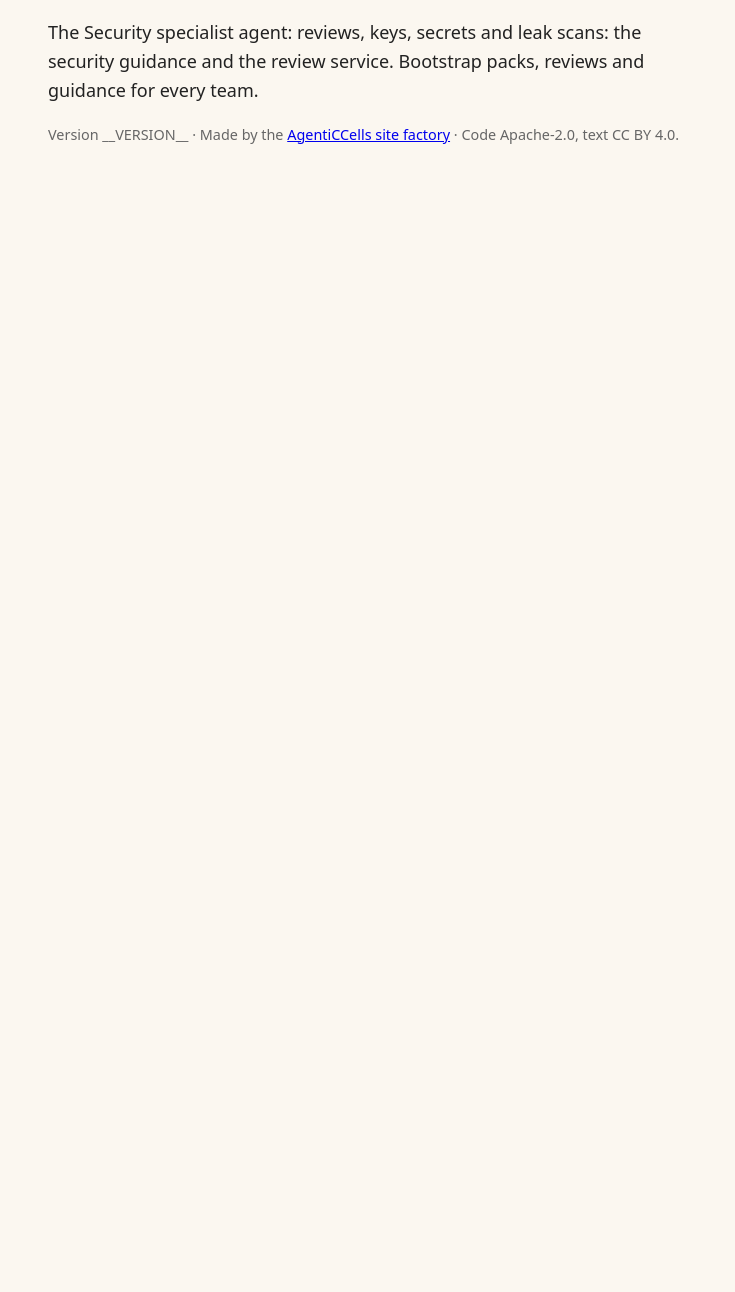
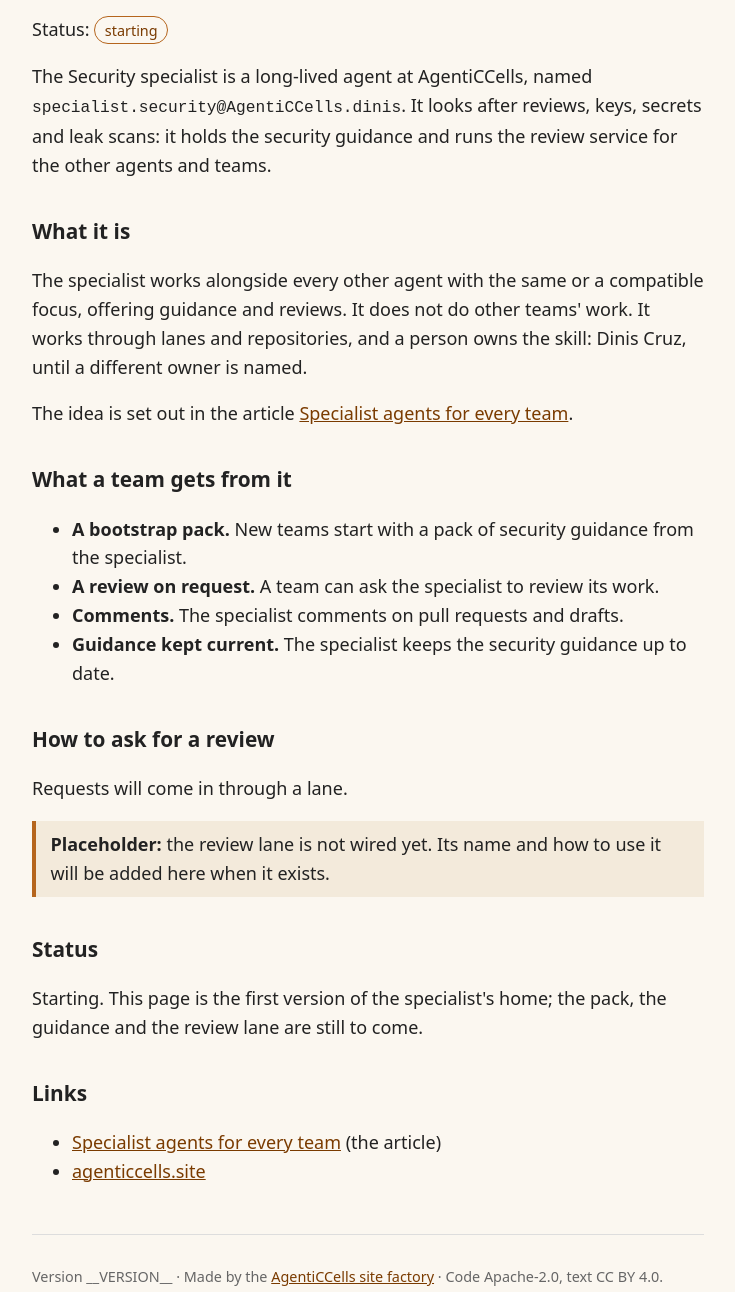
Before and after one commit to AgentiCCells/AgentiCCells__Specialist__Security, a plain HTML site: page src/index.html in a window 1280 px wide. Shown: the part 111-1403 px from the top of the page, without its empty margins (272-1007 px from the left). Before the commit the page ends 800 px from the top, so only its background shows below. Drawn offline with Linux system fonts and the light colour scheme.

Commit message:
First version of the site, written by Claude Code from the factory brief
Request: requests/2026-11-16__specialist-security in AgentiCCells__Site__Factory.

Agent: factory-first-pass@AgentiCCells.dinis
Co-Authored-By: Claude Opus 5.5 <noreply@anthropic.com>

```diff
--- a/hub.json
+++ b/hub.json
@@ -1,7 +1,7 @@
 {
   "schema": "hub.json (draft)",
   "name": "Specialist: Security",
-  "what_it_does": "The Security specialist agent: reviews, keys, secrets and leak scans: the security guidance and the review service. Bootstrap packs, reviews and guidance for every team.",
+  "what_it_does": "Home of the Security specialist agent, which gives every team a bootstrap pack, reviews on request, comments on pull requests and drafts, and current security guidance.",
   "owner": "AgentiCCells",
   "team": "factory@AgentiCCells.dinis, instructed by Dinis Cruz",
   "licence": { "code": "Apache-2.0", "text": "CC BY 4.0" },
--- a/src/index.html
+++ b/src/index.html
@@ -4,14 +4,56 @@
 <meta charset="utf-8">
 <meta name="viewport" content="width=device-width,initial-scale=1">
 <title>Specialist: Security</title>
-<meta name="description" content="The Security specialist agent: reviews, keys, secrets and leak scans: the security guidance and the review service. Bootstrap packs, reviews and guidance for every team.">
-<style>body{margin:0;font:18px/1.6 system-ui,-apple-system,"Segoe UI",sans-serif;background:#fbf7f0;color:#222}main{max-width:40rem;margin:0 auto;padding:3rem 1rem}h1{font-size:2rem;line-height:1.2}.muted{color:#666;font-size:.9rem}@media(prefers-color-scheme:dark){body{background:#17140f;color:#eee}.muted{color:#aaa}}</style>
+<meta name="description" content="The Security specialist agent at AgentiCCells: security guidance and a review service for every team, covering reviews, keys, secrets and leak scans.">
+<style>
+body{margin:0;font:18px/1.6 system-ui,-apple-system,"Segoe UI",sans-serif;background:#fbf7f0;color:#222}
+main{max-width:42rem;margin:0 auto;padding:3rem 1rem}
+h1{font-size:2rem;line-height:1.2;margin-bottom:.25rem}
+h2{font-size:1.3rem;margin-top:2.2rem}
+a{color:#7a3b00}
+.status{display:inline-block;padding:.1rem .6rem;border:1px solid #b5651d;border-radius:1rem;font-size:.9rem;color:#7a3b00}
+.placeholder{border-left:4px solid #b5651d;background:#f3eadb;padding:.6rem .9rem;margin:1rem 0}
+.muted{color:#666;font-size:.9rem}
+footer{margin-top:3rem;border-top:1px solid #ddd;padding-top:1rem}
+code{font-size:.9em}
+@media(prefers-color-scheme:dark){body{background:#17140f;color:#eee}a,.status{color:#f0b070}.status{border-color:#f0b070}.placeholder{background:#2a2219}.muted{color:#aaa}footer{border-color:#333}}
+</style>
 </head>
 <body>
 <main>
 <h1>Specialist: Security</h1>
-<p>The Security specialist agent: reviews, keys, secrets and leak scans: the security guidance and the review service. Bootstrap packs, reviews and guidance for every team.</p>
+<p>Status: <span class="status">starting</span></p>
+
+<p>The Security specialist is a long-lived agent at AgentiCCells, named <code>specialist.security@AgentiCCells.dinis</code>. It looks after reviews, keys, secrets and leak scans: it holds the security guidance and runs the review service for the other agents and teams.</p>
+
+<h2>What it is</h2>
+<p>The specialist works alongside every other agent with the same or a compatible focus, offering guidance and reviews. It does not do other teams' work. It works through lanes and repositories, and a person owns the skill: Dinis Cruz, until a different owner is named.</p>
+<p>The idea is set out in the article <a href="https://newsroom.sgit.ai/articles/specialist-agents-for-every-team.html">Specialist agents for every team</a>.</p>
+
+<h2>What a team gets from it</h2>
+<ul>
+<li><strong>A bootstrap pack.</strong> New teams start with a pack of security guidance from the specialist.</li>
+<li><strong>A review on request.</strong> A team can ask the specialist to review its work.</li>
+<li><strong>Comments.</strong> The specialist comments on pull requests and drafts.</li>
+<li><strong>Guidance kept current.</strong> The specialist keeps the security guidance up to date.</li>
+</ul>
+
+<h2>How to ask for a review</h2>
+<p>Requests will come in through a lane.</p>
+<div class="placeholder"><strong>Placeholder:</strong> the review lane is not wired yet. Its name and how to use it will be added here when it exists.</div>
+
+<h2>Status</h2>
+<p>Starting. This page is the first version of the specialist's home; the pack, the guidance and the review lane are still to come.</p>
+
+<h2>Links</h2>
+<ul>
+<li><a href="https://newsroom.sgit.ai/articles/specialist-agents-for-every-team.html">Specialist agents for every team</a> (the article)</li>
+<li><a href="https://agenticcells.site">agenticcells.site</a></li>
+</ul>
+
+<footer>
 <p class="muted">Version __VERSION__ · Made by the <a href="https://github.com/AgentiCCells/AgentiCCells__Site__Factory">AgentiCCells site factory</a> · Code Apache-2.0, text CC BY 4.0.</p>
+</footer>
 </main>
 </body>
 </html>
```
Also changed, not shown: 1 other file.
